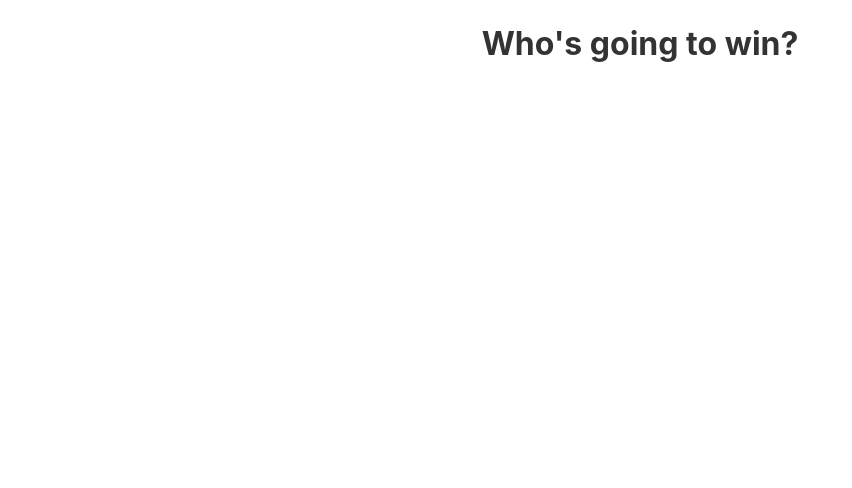
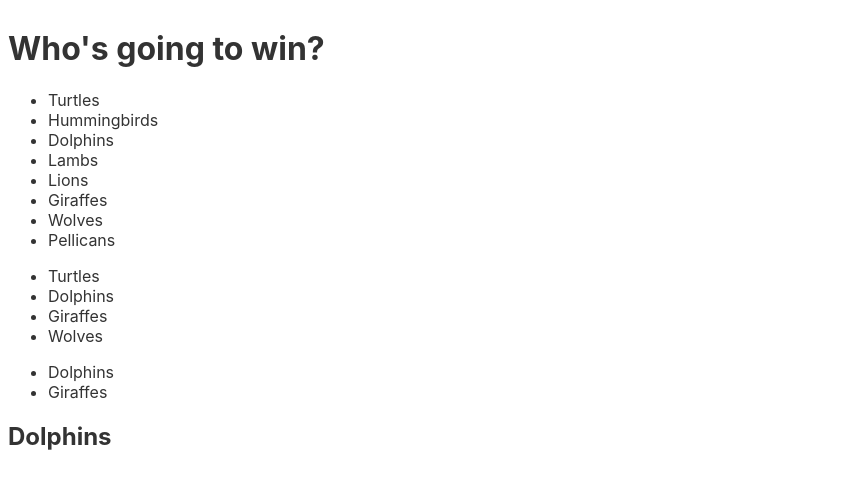
Before and after one commit to borntofrappe/svelte-tutorial, a Svelte app in the folder Sport Bracket/: page / in a window 1280 px wide. Shown: the top 488 px of the page, without its empty margins (0-852 px from the left). Built offline with nearby package versions, Linux system fonts and the light colour scheme.

Commit message:
complete the markup for the bracket structure

```diff
--- a/Sport Bracket/src/App.svelte
+++ b/Sport Bracket/src/App.svelte
@@ -1,23 +1,22 @@
 <script>
 	// components behind the application
 	import Header from './Header.svelte';
+	import Bracket from './Bracket.svelte';
+
+	// starting from a hard-coded array of names
+	const teams = [
+		'Turtles',
+		'Hummingbirds',
+		'Dolphins',
+		'Lambs',
+		'Lions',
+		'Giraffes',
+		'Wolves',
+		'Pellicans'
+	];
 
 </script>
 
-<style>
-	:global(*) {
-		padding: 0;
-		margin: 0;
-		box-sizing: border-box;
-	}
-	:global(body) {
-		display: flex;
-		flex-direction: column;
-		align-items: center;
-	}
-	:global(body > * + *) {
-		margin-top: 1rem;
-	}
-</style>
 
 <Header title="Who's going to win?"/>
+<Bracket {teams} />
--- /dev/null
+++ b/Sport Bracket/src/Bracket.svelte
@@ -0,0 +1,26 @@
+<script>
+    // the idea is to recursively call the bracket component with a smaller and smaller array (cut down in half each time)
+    // as the array reaches 1 item, the idea is to then include such item in a heading
+    // selectWinners allows to halve the array by selecting one item from each couplet
+    import { selectWinners } from "./utils.js";
+
+    export let teams;
+    // describe the winner as the only item of the input array, if existing
+    $: winner = teams.length === 1 && teams[0];
+</script>
+
+<!-- display the winner in a heading or an unordered list with the teams if no winner is identified -->
+{#if winner}
+<h2>{winner}</h2>
+{:else}
+<ul>
+    {#each teams as team}
+    <li>{team}</li>
+    {/each}
+</ul>
+
+<!-- call the component itself passing as argument half the array
+	this means the component renders a series of <ul> elements until a winner is described in the <h2> element
+	-->
+<svelte:self teams="{selectWinners(teams)}" />
+{/if}
--- /dev/null
+++ b/Sport Bracket/src/utils.js
@@ -0,0 +1,15 @@
+/* selectWinners
+input: array of teams
+output: halved array removing one item from every couplet
+*/
+export function selectWinners(teams) {
+	const { length } = teams;
+	const half = Array(length / 2)
+		.fill()
+		.map((item, index) => {
+			// for the winner select one item from each couplet of the input array (meaning the first or second item, the third or the fourth and so forth)
+			const winner = Math.floor(Math.random() * 2);
+			return teams[index * 2 + winner];
+		});
+	return half;
+}
```
